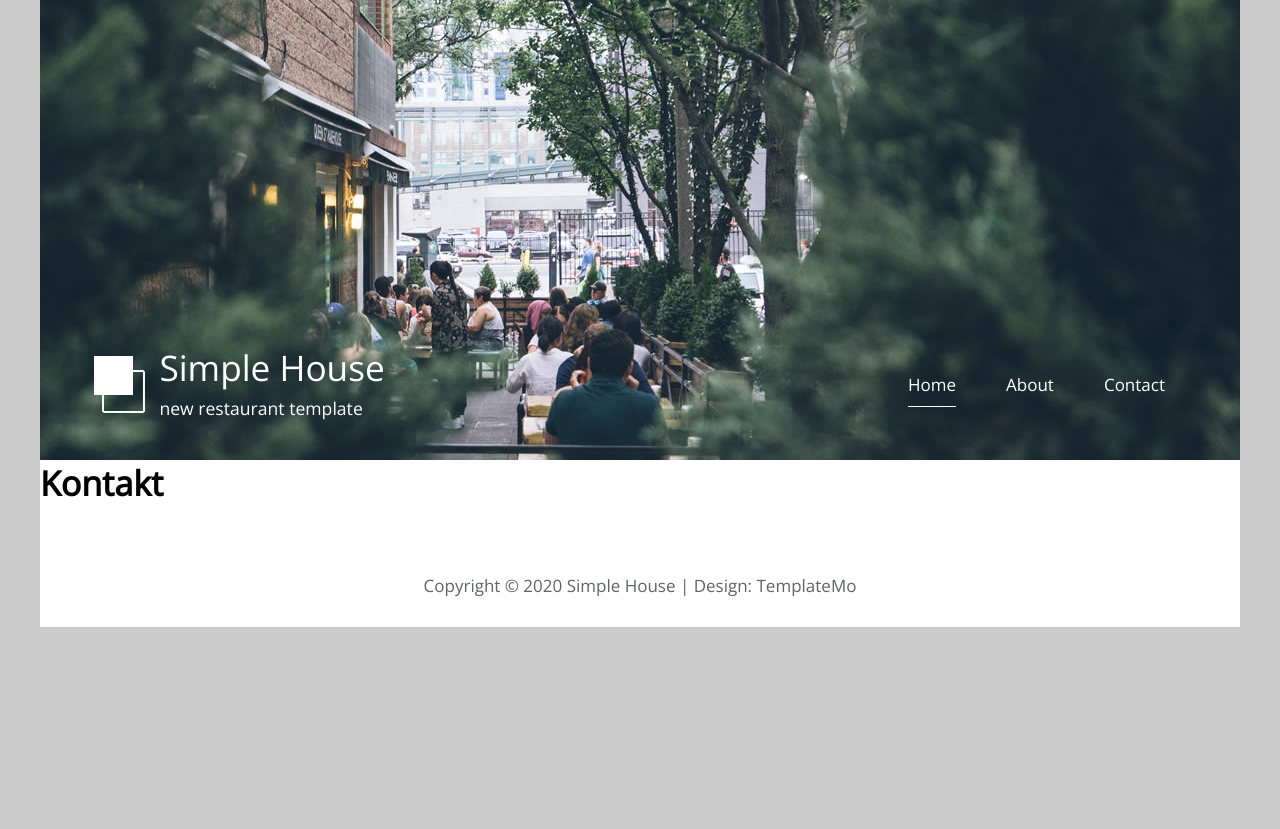
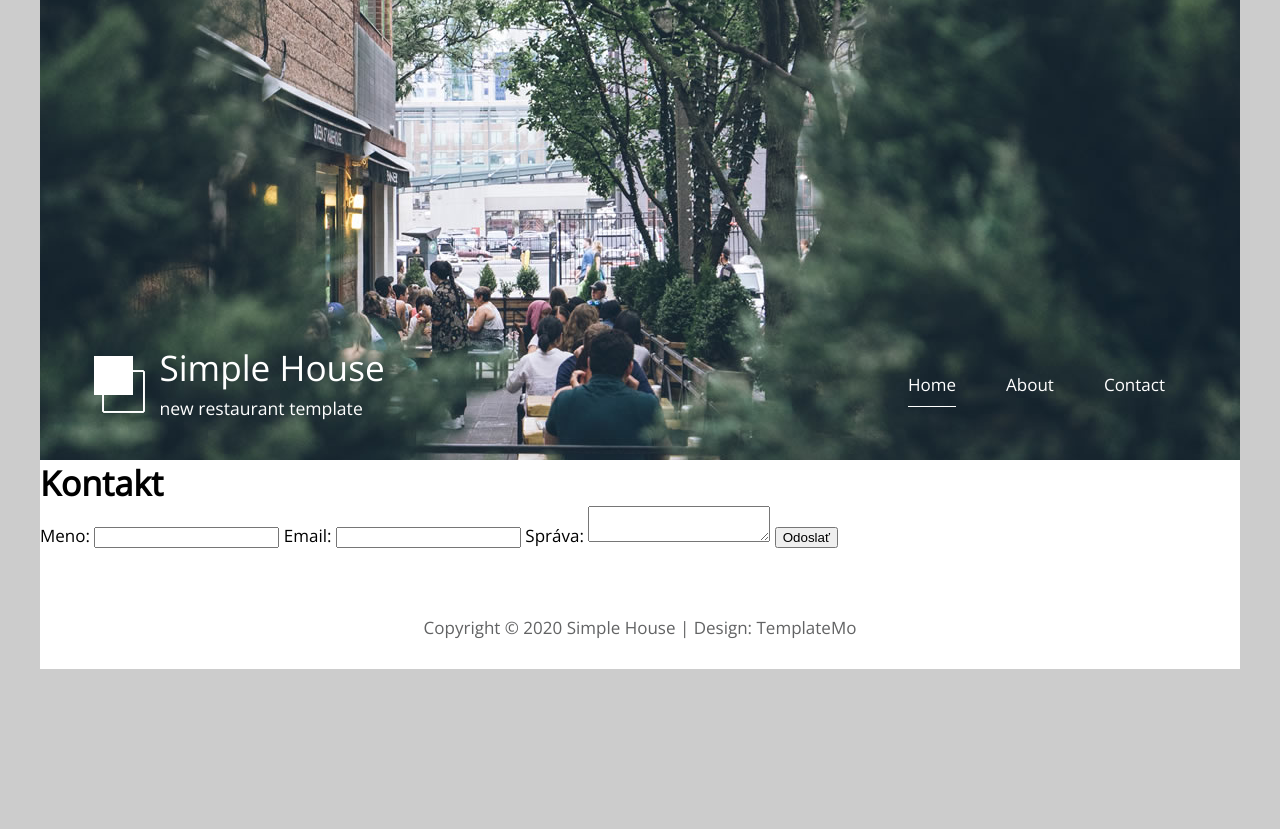
Before and after one commit to Kikousek0/Semestralny-projekt---Stranka-na-recenzovanie-hier, a PHP site: page /contact.php in a window 1280 px wide. Shown: the top 829 px of the page. Run offline with PHP 8.4, Linux system fonts and the light colour scheme.

Commit message:
pridanie formulara

```diff
--- a/Semestralny-projekt---Stranka-na-recenzovanie-hier/contact.php
+++ b/Semestralny-projekt---Stranka-na-recenzovanie-hier/contact.php
@@ -1,6 +1,18 @@
         <?php require('parts/header.php'); ?>
 		<main class="contact-page">
             <h1>Kontakt</h1>
+            <form method="POST" action="contact.php" class="contact-form">
+                <label>Meno:</label>
+                <input type="text" name="name" required>
+
+                <label>Email:</label>
+                <input type="email" name="email" required>
+
+                <label>Správa:</label>
+                <textarea name="message" required></textarea>
+
+                <button type="submit">Odoslať</button>
+            </form>
 		</main>
 
         <?php require 'parts/footer.php' ?>
```
Also changed, not shown: Semestralny-projekt---Stranka-na-recenzovanie-hier/css/templatemo-style.css (line endings or trailing spaces).
